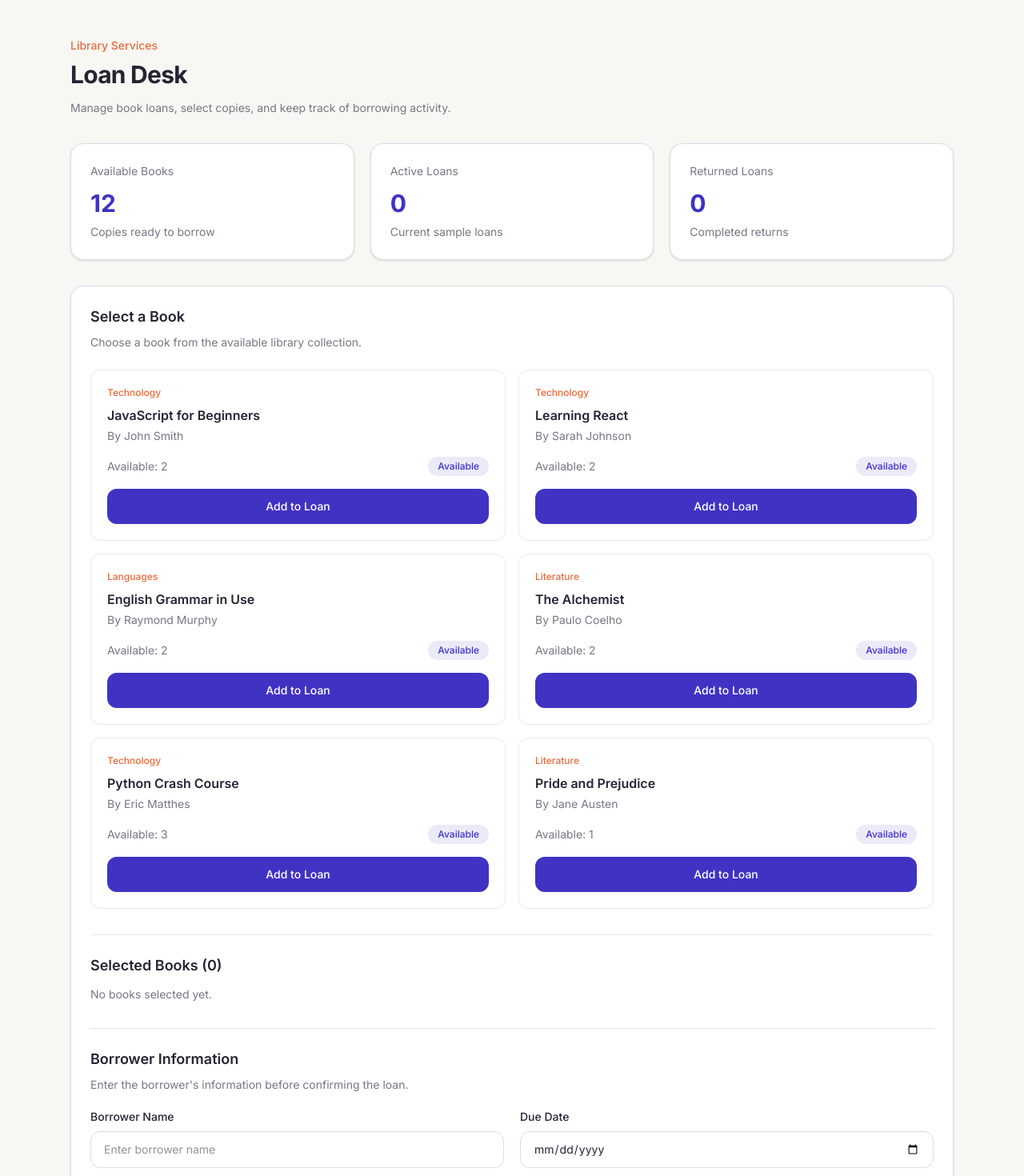
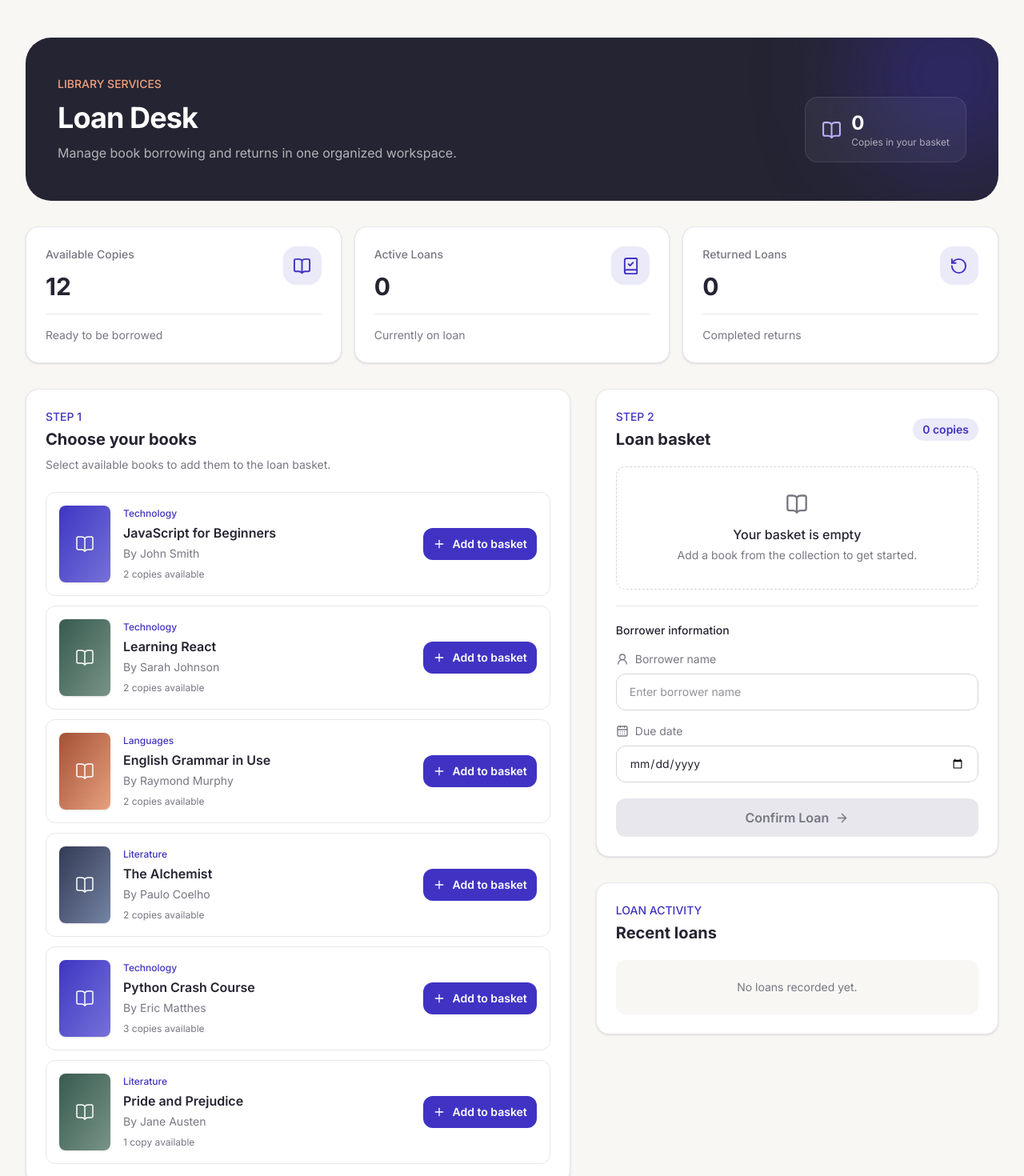
Before and after one commit to aminrasooli2007-svg/library-loan-desk, a React (Vite) app: page /loans in a window 1280 px wide. Shown: the part 80-1550 px from the top of the page at 80% size. Built offline with nearby package versions, Linux system fonts and the light colour scheme.

Commit message:
Redesign library loan desk

```diff
--- a/src/pages/LoanDesk.jsx
+++ b/src/pages/LoanDesk.jsx
@@ -1,5 +1,17 @@
 
 import { useState } from "react";
+import {
+  BookOpen,
+  BookCheck,
+  RotateCcw,
+  Plus,
+  Minus,
+  CalendarDays,
+  UserRound,
+  CheckCircle2,
+  CircleAlert,
+  ArrowRight,
+} from "lucide-react";
 import { useBooks } from "../context/BooksContext";
 
 function LoanDesk() {
@@ -22,6 +34,18 @@ function LoanDesk() {
   const returnedLoansCount = activeLoans.filter(
     (loan) => loan.returned
   ).length;
+
+  const selectedCopiesCount = selectedBooks.reduce(
+    (total, book) => total + book.quantity,
+    0
+  );
+
+  const today = new Date();
+  const todayString = [
+    today.getFullYear(),
+    String(today.getMonth() + 1).padStart(2, "0"),
+    String(today.getDate()).padStart(2, "0"),
+  ].join("-");
 
   function addBook(book) {
     const currentBook = books.find((item) => item.id === book.id);
@@ -104,7 +128,7 @@ function LoanDesk() {
       return;
     }
 
-    if (dueDate < new Date().toLocaleDateString("en-CA")) {
+    if (dueDate < todayString) {
       setMessage("The due date cannot be in the past.");
       return;
     }
@@ -194,130 +218,182 @@ function LoanDesk() {
     setMessage("Books returned successfully!");
   }
 
+  const stats = [
+    {
+      label: "Available Copies",
+      value: availableCopies,
+      note: "Ready to be borrowed",
+      icon: BookOpen,
+    },
+    {
+      label: "Active Loans",
+      value: activeLoansCount,
+      note: "Currently on loan",
+      icon: BookCheck,
+    },
+    {
+      label: "Returned Loans",
+      value: returnedLoansCount,
+      note: "Completed returns",
+      icon: RotateCcw,
+    },
+  ];
+
   return (
-    <main className="mx-auto min-h-screen max-w-6xl px-6 py-12">
-      <section className="mb-8">
-        <p className="mb-2 text-sm font-medium text-[#E66B3B]">
-          Library Services
+    <main className="min-h-screen bg-[#F8F7F4]">
+      <div className="mx-auto max-w-7xl px-5 py-8 sm:px-8 sm:py-12">
+        <section className="relative mb-8 overflow-hidden rounded-[2rem] bg-[#252432] px-6 py-9 text-white sm:px-10 sm:py-12">
+          <div className="pointer-events-none absolute -right-12 -top-16 h-56 w-56 rounded-full bg-[#4033C3]/40 blur-3xl" />
+
+          <div className="relative flex flex-col justify-between gap-5 sm:flex-row sm:items-end">
+            <div>
+              <p className="mb-3 text-sm font-medium text-[#F0A17F]">
+                LIBRARY SERVICES
               </p>
-
-        <h1 className="text-3xl font-bold tracking-tight text-[#252432]">
+              <h1 className="text-3xl font-bold tracking-tight sm:text-4xl">
                 Loan Desk
               </h1>
-
-        <p className="mt-3 max-w-2xl text-sm leading-6 text-[#777783]">
-          Manage book loans, select copies, and keep track of borrowing activity.
-        </p>
-      </section>
-
-      <section className="grid grid-cols-1 gap-5 md:grid-cols-3">
-        <div className="rounded-2xl border border-[#DCDCE6] bg-white p-6 shadow-sm">
-          <p className="text-sm text-[#777783]">Available Books</p>
-          <h2 className="mt-3 text-3xl font-bold text-[#4033C3]">
-            {availableCopies}
-          </h2>
-          <p className="mt-2 text-sm text-[#777783]">
-            Copies ready to borrow
+              <p className="mt-3 max-w-xl text-sm leading-6 text-white/65 sm:text-base">
+                Manage book borrowing and returns in one organized workspace.
               </p>
             </div>
 
-        <div className="rounded-2xl border border-[#DCDCE6] bg-white p-6 shadow-sm">
-          <p className="text-sm text-[#777783]">Active Loans</p>
-          <h2 className="mt-3 text-3xl font-bold text-[#4033C3]">
-            {activeLoansCount}
+            <div className="flex items-center gap-3 rounded-2xl border border-white/10 bg-white/5 px-5 py-4">
+              <BookOpen size={25} className="text-[#B9B1FF]" />
+              <div>
+                <p className="text-2xl font-bold">{selectedCopiesCount}</p>
+                <p className="text-xs text-white/60">Copies in your basket</p>
+              </div>
+            </div>
+          </div>
+        </section>
+
+        <section className="mb-8 grid gap-4 sm:grid-cols-2 lg:grid-cols-3">
+          {stats.map(({ label, value, note, icon: Icon }) => (
+            <article
+              key={label}
+              className="rounded-2xl border border-[#E7E7ED] bg-white p-5 shadow-sm transition hover:-translate-y-1 hover:shadow-md sm:p-6"
+            >
+              <div className="flex items-start justify-between">
+                <div>
+                  <p className="text-sm font-medium text-[#777783]">
+                    {label}
+                  </p>
+                  <p className="mt-3 text-3xl font-bold text-[#252432]">
+                    {value}
+                  </p>
+                </div>
+                <div className="flex h-12 w-12 items-center justify-center rounded-2xl bg-[#4033C3]/10 text-[#4033C3]">
+                  <Icon size={23} />
+                </div>
+              </div>
+              <p className="mt-4 border-t border-[#E7E7ED] pt-4 text-sm text-[#777783]">
+                {note}
+              </p>
+            </article>
+          ))}
+        </section>
+
+        <div className="grid items-start gap-8 lg:grid-cols-[1.15fr_0.85fr]">
+          <section className="rounded-2xl border border-[#E7E7ED] bg-white p-5 shadow-sm sm:p-6">
+            <div className="mb-6">
+              <p className="text-sm font-medium text-[#4033C3]">
+                STEP 1
+              </p>
+              <h2 className="mt-1 text-xl font-bold text-[#252432]">
+                Choose your books
               </h2>
               <p className="mt-2 text-sm text-[#777783]">
-            Current sample loans
+                Select available books to add them to the loan basket.
               </p>
             </div>
 
-        <div className="rounded-2xl border border-[#DCDCE6] bg-white p-6 shadow-sm">
-          <p className="text-sm text-[#777783]">Returned Loans</p>
-          <h2 className="mt-3 text-3xl font-bold text-[#4033C3]">
-            {returnedLoansCount}
-          </h2>
-          <p className="mt-2 text-sm text-[#777783]">
-            Completed returns
-          </p>
-        </div>
-      </section>
-
-      <section className="mt-8 rounded-2xl border border-[#DCDCE6] bg-white p-6 shadow-sm">
-        <div className="mb-6">
-          <h2 className="text-lg font-semibold text-[#252432]">
-            Select a Book
-          </h2>
-          <p className="mt-2 text-sm text-[#777783]">
-            Choose a book from the available library collection.
-          </p>
-        </div>
-
-        <div className="grid grid-cols-1 gap-4 md:grid-cols-2">
-          {books.map((book) => {
+            <div className="space-y-3">
+              {books.map((book, index) => {
                 const available =
                   book.totalCopies - book.borrowedCopies;
-
                 const isSelected = selectedBooks.some(
                   (item) => item.id === book.id
                 );
 
+                const coverColors = [
+                  "from-[#4033C3] to-[#7770D8]",
+                  "from-[#385B50] to-[#789487]",
+                  "from-[#A45135] to-[#E6A17F]",
+                  "from-[#343B54] to-[#7584A5]",
+                ];
+
                 return (
+                  <article
+                    key={book.id}
+                    className="flex gap-4 rounded-xl border border-[#E7E7ED] p-4 transition hover:border-[#C9C3F5]"
+                  >
                     <div
-                key={book.id}
-                className="rounded-xl border border-[#E7E7ED] p-5 transition hover:border-[#4033C3]"
+                      className={`flex h-24 w-16 shrink-0 items-center justify-center rounded-lg bg-gradient-to-br ${coverColors[index % coverColors.length]} p-2 text-center text-white shadow-sm`}
                     >
-                <p className="text-xs font-medium text-[#E66B3B]">
+                      <BookOpen size={24} strokeWidth={1.5} />
+                    </div>
+
+                    <div className="flex min-w-0 flex-1 flex-col justify-between gap-3 sm:flex-row sm:items-center">
+                      <div className="min-w-0">
+                        <p className="text-xs font-medium text-[#4033C3]">
                           {book.subject}
                         </p>
-
-                <h3 className="mt-2 font-semibold text-[#252432]">
+                        <h3 className="mt-1 font-semibold text-[#252432]">
                           {book.title}
                         </h3>
-
                         <p className="mt-1 text-sm text-[#777783]">
                           By {book.author}
                         </p>
-
-                <div className="mt-4 flex items-center justify-between gap-3">
-                  <p className="text-sm text-[#777783]">
-                    Available: {available}
+                        <p className="mt-2 text-xs text-[#777783]">
+                          {available} {available === 1 ? "copy" : "copies"} available
                         </p>
-
-                  <span
-                    className={`rounded-full px-3 py-1 text-xs font-medium ${
-                      available > 0
-                        ? "bg-[#4033C3]/10 text-[#4033C3]"
-                        : "bg-[#E7E7ED] text-[#777783]"
-                    }`}
-                  >
-                    {available > 0 ? "Available" : "Unavailable"}
-                  </span>
                       </div>
 
                       <button
                         type="button"
                         disabled={available === 0}
                         onClick={() => addBook(book)}
-                  className="mt-4 w-full rounded-xl bg-[#4033C3] px-4 py-3 text-sm font-medium text-white transition hover:bg-[#3328A0] disabled:cursor-not-allowed disabled:bg-[#E7E7ED] disabled:text-[#777783]"
+                        className="inline-flex shrink-0 items-center justify-center gap-2 rounded-xl bg-[#4033C3] px-3 py-2.5 text-sm font-semibold text-white transition hover:bg-[#5144D8] disabled:cursor-not-allowed disabled:bg-[#E7E7ED] disabled:text-[#777783]"
                       >
-                  {isSelected ? "Add Another Copy" : "Add to Loan"}
+                        <Plus size={16} />
+                        {isSelected ? "Add copy" : "Add to basket"}
                       </button>
                     </div>
+                  </article>
                 );
               })}
             </div>
+          </section>
 
-        <div className="mt-8 border-t border-[#E7E7ED] pt-6">
-          <h2 className="text-lg font-semibold text-[#252432]">
-            Selected Books ({selectedBooks.length})
+          <div className="space-y-8">
+            <section className="rounded-2xl border border-[#E7E7ED] bg-white p-5 shadow-sm sm:p-6">
+              <div className="flex items-center justify-between gap-3">
+                <div>
+                  <p className="text-sm font-medium text-[#4033C3]">
+                    STEP 2
+                  </p>
+                  <h2 className="mt-1 text-xl font-bold text-[#252432]">
+                    Loan basket
                   </h2>
+                </div>
+                <span className="rounded-full bg-[#4033C3]/10 px-3 py-1 text-sm font-semibold text-[#4033C3]">
+                  {selectedCopiesCount} copies
+                </span>
+              </div>
 
               {selectedBooks.length === 0 ? (
-            <p className="mt-3 text-sm text-[#777783]">
-              No books selected yet.
+                <div className="mt-5 rounded-xl border border-dashed border-[#D5D5E0] px-4 py-8 text-center">
+                  <BookOpen className="mx-auto text-[#777783]" size={28} />
+                  <p className="mt-3 font-medium text-[#252432]">
+                    Your basket is empty
                   </p>
+                  <p className="mt-1 text-sm text-[#777783]">
+                    Add a book from the collection to get started.
+                  </p>
+                </div>
               ) : (
-            <div className="mt-4 space-y-3">
+                <div className="mt-5 space-y-3">
                   {selectedBooks.map((book) => {
                     const currentBook = books.find(
                       (item) => item.id === book.id
@@ -331,103 +407,95 @@ function LoanDesk() {
                     return (
                       <div
                         key={book.id}
-                    className="flex flex-col gap-4 rounded-xl border border-[#E7E7ED] p-4 sm:flex-row sm:items-center sm:justify-between"
+                        className="rounded-xl bg-[#F8F7F4] p-4"
                       >
-                    <div>
-                      <p className="font-medium text-[#252432]">
+                        <p className="font-semibold text-[#252432]">
                           {book.title}
                         </p>
-                      <p className="mt-1 text-sm text-[#777783]">
-                        {book.author}
-                      </p>
-                      <p className="mt-2 text-sm text-[#777783]">
-                        Quantity: {book.quantity}
-                      </p>
-                    </div>
-
+                        <div className="mt-3 flex items-center justify-between gap-3">
+                          <span className="text-xs text-[#777783]">
+                            Quantity
+                          </span>
                           <div className="flex items-center gap-3">
                             <button
                               type="button"
                               onClick={() => decreaseQuantity(book.id)}
-                        className="h-10 w-10 rounded-lg border border-[#DCDCE6] font-semibold text-[#4033C3] hover:bg-[#4033C3]/10"
                               aria-label={`Decrease quantity of ${book.title}`}
+                              className="flex h-8 w-8 items-center justify-center rounded-lg border border-[#D5D5E0] bg-white text-[#4033C3] hover:bg-[#4033C3]/10"
                             >
-                        −
+                              <Minus size={14} />
                             </button>
-
-                      <span className="min-w-6 text-center font-semibold">
+                            <span className="min-w-4 text-center text-sm font-bold">
                               {book.quantity}
                             </span>
-
                             <button
                               type="button"
                               disabled={book.quantity >= available}
                               onClick={() => increaseQuantity(book.id)}
-                        className="h-10 w-10 rounded-lg border border-[#DCDCE6] font-semibold text-[#4033C3] hover:bg-[#4033C3]/10 disabled:cursor-not-allowed disabled:opacity-40"
                               aria-label={`Increase quantity of ${book.title}`}
+                              className="flex h-8 w-8 items-center justify-center rounded-lg border border-[#D5D5E0] bg-white text-[#4033C3] hover:bg-[#4033C3]/10 disabled:cursor-not-allowed disabled:opacity-40"
                             >
-                        +
+                              <Plus size={14} />
                             </button>
+                          </div>
                         </div>
                       </div>
                     );
                   })}
                 </div>
               )}
-        </div>
 
-        <div className="mt-8 border-t border-[#E7E7ED] pt-6">
-          <h2 className="text-lg font-semibold text-[#252432]">
-            Borrower Information
-          </h2>
-
-          <p className="mt-2 text-sm text-[#777783]">
-            Enter the borrower's information before confirming the loan.
+              <div className="mt-5 border-t border-[#E7E7ED] pt-5">
+                <p className="text-sm font-medium text-[#252432]">
+                  Borrower information
                 </p>
 
-          <div className="mt-5 grid grid-cols-1 gap-5 md:grid-cols-2">
-            <div>
                 <label
                   htmlFor="borrowerName"
-                className="mb-2 block text-sm font-medium text-[#252432]"
+                  className="mb-2 mt-4 flex items-center gap-2 text-sm text-[#777783]"
                 >
-                Borrower Name
+                  <UserRound size={16} />
+                  Borrower name
                 </label>
-
                 <input
                   id="borrowerName"
                   type="text"
                   value={borrowerName}
                   onChange={(event) => setBorrowerName(event.target.value)}
                   placeholder="Enter borrower name"
-                className="w-full rounded-xl border border-[#DCDCE6] px-4 py-3 text-sm outline-none focus:border-[#4033C3] focus:ring-2 focus:ring-[#4033C3]/10"
+                  className="w-full rounded-xl border border-[#D5D5E0] bg-white px-4 py-3 text-sm outline-none transition focus:border-[#4033C3] focus:ring-2 focus:ring-[#4033C3]/10"
                 />
-            </div>
 
-            <div>
                 <label
                   htmlFor="dueDate"
-                className="mb-2 block text-sm font-medium text-[#252432]"
+                  className="mb-2 mt-4 flex items-center gap-2 text-sm text-[#777783]"
                 >
-                Due Date
+                  <CalendarDays size={16} />
+                  Due date
                 </label>
-
                 <input
                   id="dueDate"
                   type="date"
-                min={new Date().toLocaleDateString("en-CA")}
+                  min={todayString}
                   value={dueDate}
                   onChange={(event) => setDueDate(event.target.value)}
-                className="w-full rounded-xl border border-[#DCDCE6] px-4 py-3 text-sm outline-none focus:border-[#4033C3] focus:ring-2 focus:ring-[#4033C3]/10"
+                  className="w-full rounded-xl border border-[#D5D5E0] bg-white px-4 py-3 text-sm outline-none transition focus:border-[#4033C3] focus:ring-2 focus:ring-[#4033C3]/10"
                 />
-            </div>
-          </div>
 
                 {message && (
                   <p
                     role="status"
-              className="mt-4 text-sm font-medium text-[#4033C3]"
+                    className={`mt-4 flex items-start gap-2 rounded-xl p-3 text-sm ${
+                      message.includes("successfully")
+                        ? "bg-emerald-50 text-emerald-700"
+                        : "bg-amber-50 text-amber-800"
+                    }`}
                   >
+                    {message.includes("successfully") ? (
+                      <CheckCircle2 className="mt-0.5 shrink-0" size={16} />
+                    ) : (
+                      <CircleAlert className="mt-0.5 shrink-0" size={16} />
+                    )}
                     {message}
                   </p>
                 )}
@@ -440,43 +508,51 @@ function LoanDesk() {
                     !dueDate ||
                     selectedBooks.length === 0
                   }
-            className="mt-6 w-full rounded-xl bg-[#4033C3] px-4 py-3 text-sm font-medium text-white transition hover:bg-[#3328A0] disabled:cursor-not-allowed disabled:bg-[#E7E7ED] disabled:text-[#777783]"
+                  className="mt-5 flex w-full items-center justify-center gap-2 rounded-xl bg-[#4033C3] px-4 py-3 font-semibold text-white transition hover:bg-[#5144D8] disabled:cursor-not-allowed disabled:bg-[#E7E7ED] disabled:text-[#777783]"
                 >
                   Confirm Loan
+                  <ArrowRight size={17} />
                 </button>
               </div>
+            </section>
 
-        <div className="mt-8 border-t border-[#E7E7ED] pt-6">
-          <h2 className="text-lg font-semibold text-[#252432]">
-            Recent Loans
+            <section className="rounded-2xl border border-[#E7E7ED] bg-white p-5 shadow-sm sm:p-6">
+              <div>
+                <p className="text-sm font-medium text-[#4033C3]">
+                  LOAN ACTIVITY
+                </p>
+                <h2 className="mt-1 text-xl font-bold text-[#252432]">
+                  Recent loans
                 </h2>
+              </div>
 
               {activeLoans.length === 0 ? (
-            <p className="mt-3 text-sm text-[#777783]">
-              No loans have been recorded yet.
+                <div className="mt-5 rounded-xl bg-[#F8F7F4] px-4 py-6 text-center">
+                  <p className="text-sm text-[#777783]">
+                    No loans recorded yet.
                   </p>
+                </div>
               ) : (
-            <div className="mt-4 space-y-3">
-              {activeLoans.map((loan) => (
-                <div
+                <div className="mt-5 space-y-3">
+                  {[...activeLoans].reverse().map((loan) => (
+                    <article
                       key={loan.id}
                       className="rounded-xl border border-[#E7E7ED] p-4"
                     >
-                  <div className="flex flex-col gap-3 sm:flex-row sm:items-start sm:justify-between">
+                      <div className="flex flex-wrap items-start justify-between gap-3">
                         <div>
                           <p className="font-semibold text-[#252432]">
                             {loan.borrowerName}
                           </p>
-
-                      <p className="mt-1 text-sm text-[#777783]">
-                        Due date: {loan.dueDate}
+                          <p className="mt-1 text-xs text-[#777783]">
+                            Due {loan.dueDate}
                           </p>
                         </div>
 
                         <span
-                      className={`w-fit rounded-full px-3 py-1 text-xs font-medium ${
+                          className={`rounded-full px-3 py-1 text-xs font-semibold ${
                             loan.returned
-                          ? "bg-green-100 text-green-700"
+                              ? "bg-emerald-50 text-emerald-700"
                               : "bg-[#4033C3]/10 text-[#4033C3]"
                           }`}
                         >
@@ -484,7 +560,7 @@ function LoanDesk() {
                         </span>
                       </div>
 
-                  <ul className="mt-3 list-inside list-disc text-sm text-[#777783]">
+                      <ul className="mt-3 space-y-1 text-sm text-[#777783]">
                         {loan.books.map((book) => (
                           <li key={book.id}>
                             {book.title} × {book.quantity}
@@ -496,17 +572,20 @@ function LoanDesk() {
                         <button
                           type="button"
                           onClick={() => returnLoan(loan.id)}
-                      className="mt-4 rounded-xl bg-[#4033C3] px-4 py-2 text-sm font-medium text-white transition hover:bg-[#3328A0]"
+                          className="mt-4 inline-flex items-center gap-2 rounded-lg bg-[#252432] px-3 py-2 text-sm font-semibold text-white transition hover:bg-[#4033C3]"
                         >
-                      Return Books
+                          <RotateCcw size={15} />
+                          Return books
                         </button>
                       )}
-                </div>
+                    </article>
                   ))}
                 </div>
               )}
+            </section>
           </div>
-      </section>
+        </div>
+      </div>
     </main>
   );
 }
```
Lines whose indentation alone changed are shown as unchanged.
